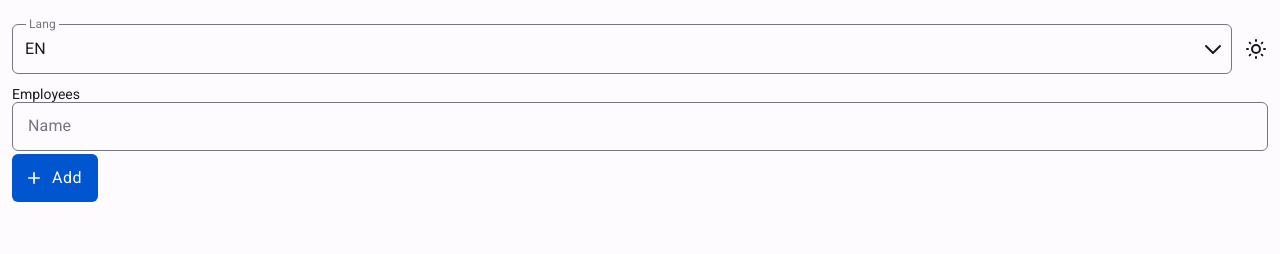
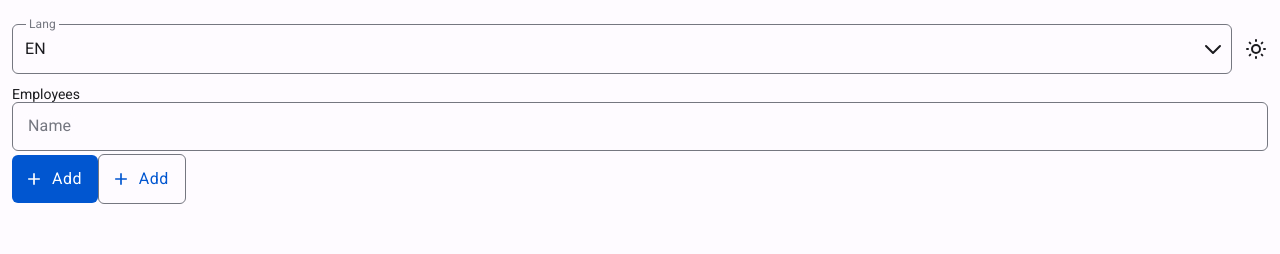
Before and after one commit to dmytro-chushko/fullstack-template, a React (Vite) app in the folder client/: page / in a window 1280 px wide. Shown: the top 254 px of the page. Built offline with nearby package versions, Linux system fonts and the light colour scheme.

Commit message:
Add OutlinedBtton component

```diff
--- a/client/src/modules/AddForm/AddForm.tsx
+++ b/client/src/modules/AddForm/AddForm.tsx
@@ -4,7 +4,7 @@ import { useTranslation } from 'react-i18next';
 
 import AddIcon from '@mui/icons-material/Add';
 import { CustomInput } from 'src/components/CustomInput';
-import { PrimaryButton } from 'src/styles/ui/button';
+import { OutlinedButton, PrimaryButton } from 'src/styles/ui/button';
 import { IAddForm } from 'src/types/form';
 import { useAddFormSchema } from 'src/utils/validation/useAddFormSchema';
 
@@ -28,6 +28,7 @@ export const AddForm = () => {
         control={control}
       />
       <PrimaryButton startIcon={<AddIcon />}>{t('button.add')}</PrimaryButton>
+      <OutlinedButton startIcon={<AddIcon />}>{t('button.add')}</OutlinedButton>
     </form>
   );
 };
--- a/client/src/styles/color-themes/default/defaultDark.ts
+++ b/client/src/styles/color-themes/default/defaultDark.ts
@@ -7,16 +7,21 @@ export const defaultDark: IThemeColor = {
   onBackground: {
     default: '#e4e2e6',
     opacity0_08: 'rgba(228, 226, 230, 0.08)',
+    opacity0_12: 'rgba(228, 226, 230, 0.12)',
+    opacity0_38: 'rgba(228, 226, 230, 0.38)',
   },
   primary: {
     default: '#b1c5ff',
     opacity0_05: 'rgba(177, 197, 255, 0.05)',
+    opacity0_08: 'rgba(177, 197, 255, 0.08)',
+    opacity0_12: 'rgba(177, 197, 255, 0.12)',
     opacity0_16: 'rgba(177, 197, 255, 0.16)',
   },
   onPrimary: {
     default: '#002c72',
     opacity0_08: 'rgba(0, 44, 114, 0.08)',
     opacity0_12: 'rgba(0, 44, 114, 0.12)',
+    opacity0_16: 'rgba(0, 44, 114, 0.16)',
   },
   inversePrimary: { default: '#0156d0' },
   secondaryContainer: { default: '#3c4661' },
--- a/client/src/styles/color-themes/default/defaultLight.ts
+++ b/client/src/styles/color-themes/default/defaultLight.ts
@@ -7,16 +7,21 @@ export const defaultLight: IThemeColor = {
   onBackground: {
     default: '#1b1b1f',
     opacity0_08: 'rgba(27, 27, 31, 0.08)',
+    opacity0_12: 'rgba(27, 27, 31, 0.12)',
+    opacity0_38: 'rgba(27, 27, 31, 0.38)',
   },
   primary: {
     default: '#0156d0',
     opacity0_05: 'rgba(1, 86, 208, 0.05)',
+    opacity0_08: 'rgba(1, 86, 208, 0.08)',
+    opacity0_12: 'rgba(1, 86, 208, 0.12)',
     opacity0_16: 'rgba(1, 86, 208, 0.16)',
   },
   onPrimary: {
     default: '#ffffff',
     opacity0_08: 'rgba(255, 255, 255, 0.08)',
     opacity0_12: 'rgba(255, 255, 255, 0.12)',
+    opacity0_16: 'rgba(255, 255, 255, 0.16)',
   },
   inversePrimary: { default: '#b1c5ff' },
   secondaryContainer: { default: '#dae2ff' },
--- a/client/src/styles/ui/button/ButtonBase.styled.ts
+++ b/client/src/styles/ui/button/ButtonBase.styled.ts
@@ -1,7 +1,7 @@
 import { Button } from '@mui/material';
 import styled from 'styled-components';
 
-export const ButtonBase = styled(Button)`
+export const ButtonBase = styled(Button).attrs({ disableRipple: true })`
   &.MuiButton-root {
     padding: ${({ theme }) =>
       `${theme.size.general.s} ${theme.size.general.m}`};
@@ -12,5 +12,22 @@ export const ButtonBase = styled(Button)`
     text-transform: capitalize;
 
     border-radius: ${({ theme }) => theme.common.inputBorderRadius};
+
+    &:hover {
+      box-shadow: none;
+    }
+
+    &:focus {
+      box-shadow: ${({ theme }) =>
+        `${theme.common.inputBoxShadowSize} ${theme.color.inversePrimary.default}`};
+    }
+
+    &:active {
+      box-shadow: none;
+    }
+
+    &:disabled {
+      color: ${({ theme }) => theme.color.onBackground.opacity0_38};
+    }
   }
 `;
--- /dev/null
+++ b/client/src/styles/ui/button/OutlinedButton.styled.ts
@@ -0,0 +1,44 @@
+import styled from 'styled-components';
+import { ButtonBase } from '.';
+
+export const OutlinedButton = styled(ButtonBase)`
+  &.MuiButton-root {
+    background-color: ${({ theme }) => theme.color.background.default};
+    color: ${({ theme }) => theme.color.primary.default};
+    box-shadow: none;
+    border: 0.0625rem solid ${({ theme }) => theme.color.outline.default};
+
+    &:hover {
+      background-color: ${({ theme }) => theme.color.background.default};
+      background-image: linear-gradient(
+        to right,
+        ${({ theme }) => theme.color.primary.opacity0_08},
+        ${({ theme }) => theme.color.primary.opacity0_08}
+      );
+    }
+
+    &:focus {
+      background-image: linear-gradient(
+        to right,
+        ${({ theme }) => theme.color.primary.opacity0_12},
+        ${({ theme }) => theme.color.primary.opacity0_12}
+      );
+      border-color: ${({ theme }) => theme.color.primary.default};
+    }
+
+    &:active {
+      background-image: linear-gradient(
+        to right,
+        ${({ theme }) => theme.color.primary.opacity0_16},
+        ${({ theme }) => theme.color.primary.opacity0_16}
+      );
+      border-color: ${({ theme }) => theme.color.outline.default};
+    }
+
+    &:disabled {
+      background-color: ${({ theme }) => theme.color.background.default};
+      border-color: ${({ theme }) => theme.color.onBackground.opacity0_12};
+      color: ${({ theme }) => theme.color.onBackground.opacity0_38};
+    }
+  }
+`;
--- a/client/src/styles/ui/button/PrimaryButton.styled.ts
+++ b/client/src/styles/ui/button/PrimaryButton.styled.ts
@@ -14,7 +14,6 @@ export const PrimaryButton = styled(ButtonBase).attrs({ variant: 'contained' })`
         ${({ theme }) => theme.color.onPrimary.opacity0_08},
         ${({ theme }) => theme.color.onPrimary.opacity0_08}
       );
-      box-shadow: none;
     }
 
     &:focus {
@@ -23,8 +22,18 @@ export const PrimaryButton = styled(ButtonBase).attrs({ variant: 'contained' })`
         ${({ theme }) => theme.color.onPrimary.opacity0_12},
         ${({ theme }) => theme.color.onPrimary.opacity0_12}
       );
-      box-shadow: ${({ theme }) =>
-        `${theme.common.inputBoxShadowSize} ${theme.color.inversePrimary.default}`};
+    }
+
+    &:active {
+      background-image: linear-gradient(
+        to right,
+        ${({ theme }) => theme.color.onPrimary.opacity0_16},
+        ${({ theme }) => theme.color.onPrimary.opacity0_16}
+      );
+    }
+
+    &:disabled {
+      background-color: ${({ theme }) => theme.color.onBackground.opacity0_12};
     }
   }
 `;
--- a/client/src/styles/ui/button/index.ts
+++ b/client/src/styles/ui/button/index.ts
@@ -1,2 +1,3 @@
 export * from './ButtonBase.styled';
 export * from './PrimaryButton.styled';
+export * from './OutlinedButton.styled';
--- a/client/src/types/theme/IThemeColor.ts
+++ b/client/src/types/theme/IThemeColor.ts
@@ -3,16 +3,21 @@ export interface IThemeColor {
   onBackground: {
     default: string;
     opacity0_08: string;
+    opacity0_12: string;
+    opacity0_38: string;
   };
   primary: {
     default: string;
     opacity0_05: string;
+    opacity0_08: string;
+    opacity0_12: string;
     opacity0_16: string;
   };
   onPrimary: {
     default: string;
     opacity0_08: string;
     opacity0_12: string;
+    opacity0_16: string;
   };
   inversePrimary: { default: string };
   secondaryContainer: { default: string };
```
